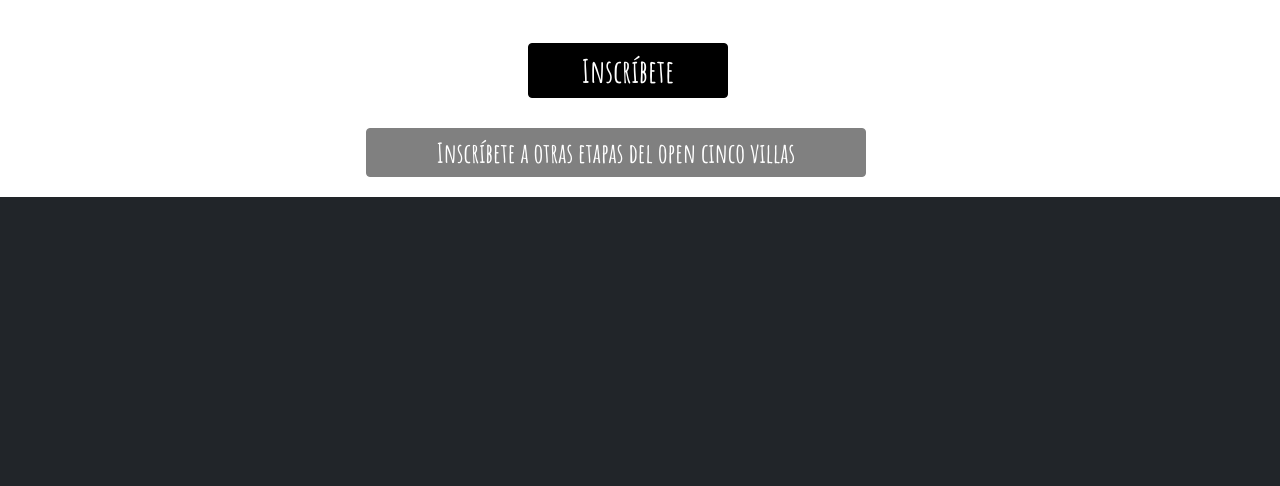
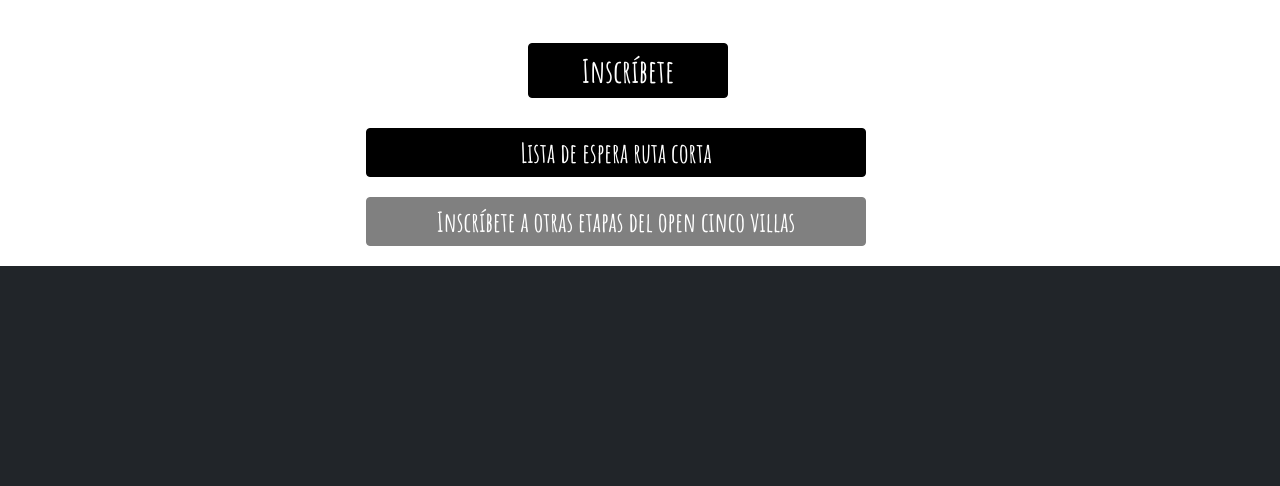
Before and after one commit to araupontones/el_viso, a website: page index.html in a window 1280 px wide. Shown: the part 927-1413 px from the top of the page. Drawn offline with nearby package versions, Linux system fonts and the light colour scheme; a script that the page names is missing.

Commit message:
boton espera

```diff
--- a/index.html
+++ b/index.html
@@ -149,6 +149,12 @@
 -->
       <a class="btn btn-dark boton-registro" href="https://sportmaniacs.com/es/services/inscription/auth/ii-open-btt-comarca-cinco-villas/63ca93ed-71fc-4812-97c0-1322ac1f134d"
       target="_blank" role="button">Inscríbete</a>
+
+      <div class="row text-center">
+
+        <a class="btn btn-dark boton-espera" href="https://creatorapp.zohopublic.com/araupontones/cc-uncastillo/form-perma/Lista_de_espera/xtHH1xwHTu6annhH1nazY2rOVkV78xH0Cj9Gkg7CjgFzwdnmbdB7hGAO9QnSmsS4Aaqj7bJ7Ave0EWGReCYjdEg6SzkGeGdWMVzh"
+        target="_blank" role="button">Lista de espera ruta corta</a>
+      </div>
 
 <div class="row text-center">
 
--- a/js/div-logos.js
+++ b/js/div-logos.js
@@ -23,6 +23,7 @@ let logos = ["logo-cinco-villas.svg",
 "podoactiva.png",
 "pulpodata.png",
 "una.jpg",
+"vanguardia.jpg"
 
 ];
 
--- a/styles/styles.css
+++ b/styles/styles.css
@@ -131,6 +131,17 @@ font-size: 1.5rem;
 
 }
 
+.boton-espera {
+  width: 500px !important;
+  margin: 0 auto 20px auto;
+  font: 600 1.7rem 'Amatic SC';
+  background-color: black;
+  border-color: black;
+
+}
+
+
+
 
 
 /*Carreras ----------------------------------------------------------------*/
```
Also changed, not shown: imgs/logos/vanguardia.jpg (added).
